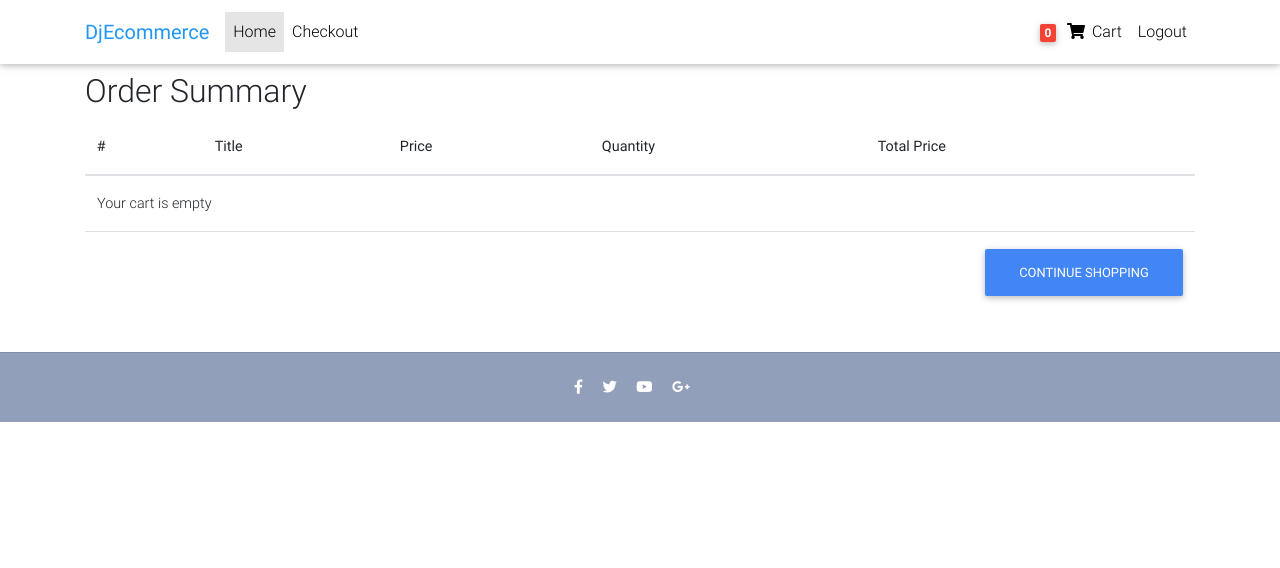
After one commit to ZeyadTareq224/django-Ecommerce, a Django app: page /order-summary/ in a window 1280 px wide. The commit adds this page. Shown: the top 568 px of the page. Run offline with Django 3.2, Linux system fonts and the light colour scheme; a user stored in the database is signed in; data comes from the database, SQL or seed files in the repository; both versions use the stored data as it was after the commit; tables that the repository leaves empty hold one stand-in row (values such as "Sample post"); some libraries are stand-ins or nearby versions.

Commit message:
added order summary page

```diff
--- a/Ecom/models.py
+++ b/Ecom/models.py
@@ -39,6 +39,21 @@ class OrderItem(models.Model):
 	def __str__(self):
 		return f"{self.quantity} of {self.item.title}"
 
+	def get_total_item_price(self):
+		return self.quantity * self.item.price
+
+	def get_total_item_discount_price(self):
+		return self.quantity * self.item.discount_price
+
+	def get_amount_saved(self):
+		return self.get_total_item_price() - self.get_total_item_discount_price()
+
+	def get_final_price(self):
+		if self.item.discount_price:
+			return self.get_total_item_discount_price()
+		else:
+			return self.get_total_item_price()
+
 class Order(models.Model):
 	user = models.ForeignKey(settings.AUTH_USER_MODEL, on_delete=models.CASCADE,null=True, blank=True)
 	items = models.ManyToManyField(OrderItem)
@@ -47,3 +62,9 @@ class Order(models.Model):
 	ordered_date = models.DateTimeField()
 	def __str__(self):
 		return self.user.username
+
+	def get_total(self):
+		total = 0
+		for order_item in self.items.all():
+			total += order_item.get_final_price()
+		return total
--- a/Ecom/templates/Ecom/nav.html
+++ b/Ecom/templates/Ecom/nav.html
@@ -1,9 +1,10 @@
+{% load cart_template_tags %}
 <!-- Navbar -->
   <nav class="navbar fixed-top navbar-expand-lg navbar-light white scrolling-navbar">
     <div class="container">
 
       <!-- Brand -->
-      <a class="navbar-brand waves-effect" href="https://mdbootstrap.com/docs/jquery/" target="_blank">
+      <a class="navbar-brand waves-effect" href="{% url 'products_list' %}" >
         <strong class="blue-text">DjEcommerce</strong>
       </a>
 
@@ -33,8 +34,8 @@
         <ul class="navbar-nav nav-flex-icons">
           {% if request.user.is_authenticated %}
           <li class="nav-item">
-            <a class="nav-link waves-effect">
-              <span class="badge red z-depth-1 mr-1"> {{total_quantity}} </span>
+            <a href="{% url 'order-summary' %}" class="nav-link waves-effect">
+              <span class="badge red z-depth-1 mr-1">{{ request.user|cart_item_count }}</span>
               <i class="fas fa-shopping-cart"></i>
               <span class="clearfix d-none d-sm-inline-block"> Cart </span>
             </a>
--- /dev/null
+++ b/Ecom/templates/Ecom/order_summary.html
@@ -0,0 +1,75 @@
+  {% extends 'Ecom/base.html' %}
+  {% load static %}
+
+  {% block content %}
+
+  <!--Main layout-->
+  <main>
+    <div class="container">
+    <div class="table-responsive">
+      <h2>Order Summary</h2>
+      <table class="table">
+        <thead>
+          <tr>
+            <th scope="col">#</th>
+            <th scope="col">Title</th>
+            <th scope="col">Price</th>
+            <th scope="col">Quantity</th>
+            <th scope="col">Total Price</th>
+          </tr>
+        </thead>
+        <tbody>
+          {% for order_item in object.items.all %}
+          <tr>
+            <th scope="row">{{forloop.counter}}</th>
+            <td>{{order_item.item.title}}</td>
+
+            <td>{{order_item.item.price}}</td>
+
+            <td>
+              <a href="{% url 'remove_single_item_from_cart' order_item.item.id %}"><i class="fas fa-minus mr-2"></i></a> {{order_item.quantity}}
+              <a href="{% url 'add_to_cart' order_item.item.id %}"><i class="fas fa-plus ml-2"></i></a>
+            </td>
+
+            {%if order_item.item.discount_price %}
+            <td>
+             ${{order_item.get_total_item_discount_price}}
+             <span class="badge badge-primary p-1">${{order_item.get_amount_saved}} saved</span>
+            </td>
+            {% else %}
+            <td>
+              ${{order_item.get_total_item_price}}
+            </td>
+            {% endif %}
+            <td><a style="color: red;" href="{% url 'remove_from_cart' order_item.item.id %}"><i class="fas fa-trash float-right"></i></a></td>
+
+            {% empty %}
+            <tr><td colspan="5">Your cart is empty</td></tr>
+            <tr>
+
+              <td colspan="5">
+                <a class="btn btn-primary float-right" href="{% url 'products_list' %}">Continue shopping</a>
+              </td>
+            </tr>
+            {% endfor %}
+            {% if object.get_total %}
+            <tr>
+              <td colspan="5"><b>Order Total</b></td>
+              <td><b>${{object.get_total}}</b></td>
+            </tr>
+
+            <tr>
+
+              <td colspan="6">
+                <a class="btn btn-warning float-right ml-2" href="{% url 'checkout' %}">Proceed to checkout</a>
+                <a class="btn btn-primary float-right" href="{% url 'products_list' %}">Continue shopping</a>
+              </td>
+            </tr>
+            {% endif %}
+        </tbody>
+      </table>
+    </div>
+    </div>
+  </main>
+  <!--Main layout-->
+{% endblock content %}
--- /dev/null
+++ b/Ecom/templatetags/cart_template_tags.py
@@ -0,0 +1,13 @@
+from django import template
+from Ecom.models import Order
+
+register = template.Library()
+
+
+@register.filter
+def cart_item_count(user):
+    if user.is_authenticated:
+        qs = Order.objects.filter(user=user, ordered=False)
+        if qs.exists():
+            return qs[0].items.count()
+    return 0
--- a/Ecom/urls.py
+++ b/Ecom/urls.py
@@ -2,9 +2,12 @@ from django.urls import path
 from . import views
 
 urlpatterns = [
-	path('', views.products_list, name='products_list'),
-	path('product-detail/<int:id>', views.product_details, name='products_details'),
+	path('', views.HomeView.as_view(), name='products_list'),
+	path('product-detail/<int:pk>', views.ItemDetailView.as_view(), name='products_details'),
 	path('checkout/', views.checkout, name='checkout'),
+	path('order-summary/', views.OrderSummaryVeiw.as_view(), name='order-summary'),
 	path('add_to_cart/<int:id>', views.add_to_cart, name='add_to_cart'),
 	path('remove_from_cart/<int:id>', views.remove_from_cart, name='remove_from_cart'),
+	path('remove_single_item_from_cart/<int:id>', views.remove_single_item_from_cart, name='remove_single_item_from_cart'),
+
 ]
--- a/Ecom/views.py
+++ b/Ecom/views.py
@@ -2,53 +2,41 @@ from django.shortcuts import render, get_object_or_404, redirect
 from .models import Item, Order, OrderItem
 from django.contrib import messages
 from django.utils import timezone
+from django.views.generic import ListView, DetailView, View
+from django.core.exceptions import ObjectDoesNotExist
+from django.contrib.auth.decorators import login_required
+from django.contrib.auth.mixins import LoginRequiredMixin
+class HomeView(ListView):
+    model = Item
+    template_name = 'Ecom/home-page.html'
+    paginate_by = 10
 
 
-def get_total_quantity_in_cart(request):
-	current_cart = Order.objects.get(user=request.user)
-	items = current_cart.items.all()
-
-	total_quantity = 0
-	for item in items:
-		total_quantity += item.quantity
-
-	return total_quantity
+class ItemDetailView(DetailView):
+    model = Item
+    template_name = 'Ecom/product-page.html'
 
 
-def products_list(request):
+class OrderSummaryVeiw(LoginRequiredMixin, View):
+    def get(self, *args, **kwargs):
+        try:
+            order = Order.objects.get(user=self.request.user, ordered=False)
+            context = {'object': order}
+            return render(self.request, 'Ecom/order_summary.html', context)
 
-
-	total_quantity = get_total_quantity_in_cart(request)
-
-	context = {
-	'total_quantity': total_quantity,
-	'items': Item.objects.all(),
-	}
-	return render(request, 'Ecom/home-page.html', context)
-
-def	product_details(request, id):
-	#nav cart items
-	total_quantity = get_total_quantity_in_cart(request)
-	#end nav cart items
-
-	item = get_object_or_404(Item, id=id)
-	context = {
-	'item': item,
-	'total_quantity': total_quantity
-	}
-	return render(request, 'Ecom/product-page.html', context)
+        except ObjectDoesNotExist:
+            messages.error(self.request, "You don't have an active order")
+            return redirect('/')
 
 def checkout(request):
-	#nav cart items
-	total_quantity = get_total_quantity_in_cart(request)
-	#end nav cart items
 
-	context = {'total_quantity': total_quantity}
+	context = {}
 	return render(request, 'Ecom/checkout-page.html', context)
 
 
+@login_required
 def add_to_cart(request, id):
-    item = get_object_or_404(Item, id=id)
+    item = get_object_or_404(Item, pk=id)
     order_item, created = OrderItem.objects.get_or_create(
         item=item,
         user=request.user,
@@ -58,25 +46,27 @@ def add_to_cart(request, id):
     if order_qs.exists():
         order = order_qs[0]
         # check if the order item is in the order
-        if order.items.filter(item__id=item.id).exists():
+        if order.items.filter(item__pk=item.id).exists():
             order_item.quantity += 1
             order_item.save()
             messages.info(request, "This item quantity was updated.")
-            return redirect("products_details", id=id)
+            return redirect("order-summary")
         else:
             order.items.add(order_item)
             messages.info(request, "This item was added to your cart.")
-            return redirect("products_details", id=id)
+            return redirect("order-summary")
     else:
         ordered_date = timezone.now()
         order = Order.objects.create(
             user=request.user, ordered_date=ordered_date)
         order.items.add(order_item)
         messages.info(request, "This item was added to your cart.")
-        return redirect("products_details", id=id)
+        return redirect("order-summary")
 
+
+@login_required
 def remove_from_cart(request, id):
-    item = get_object_or_404(Item, id=id)
+    item = get_object_or_404(Item, pk=id)
     order_qs = Order.objects.filter(
         user=request.user,
         ordered=False
@@ -84,7 +74,7 @@ def remove_from_cart(request, id):
     if order_qs.exists():
         order = order_qs[0]
         # check if the order item is in the order
-        if order.items.filter(item__id=item.id).exists():
+        if order.items.filter(item__pk=item.id).exists():
             order_item = OrderItem.objects.filter(
                 item=item,
                 user=request.user,
@@ -93,10 +83,41 @@ def remove_from_cart(request, id):
             order.items.remove(order_item)
             order_item.delete()
             messages.info(request, "This item was removed from your cart.")
-            return redirect("products_details", id=id)
+            return redirect("order-summary")
         else:
             messages.info(request, "This item was not in your cart")
-            return redirect("products_details", id=id)
+            return redirect("products_details", pk=id)
     else:
         messages.info(request, "You do not have an active order")
-        return redirect("products_details", id=id)
+        return redirect("products_details", pk=id)
+
+@login_required
+def remove_single_item_from_cart(request, id):
+    item = get_object_or_404(Item, pk=id)
+    order_qs = Order.objects.filter(
+        user=request.user,
+        ordered=False
+    )
+    if order_qs.exists():
+        order = order_qs[0]
+        # check if the order item is in the order
+        if order.items.filter(item__pk=item.id).exists():
+            order_item = OrderItem.objects.filter(
+                item=item,
+                user=request.user,
+                ordered=False
+            )[0]
+            if order_item.quantity > 1:
+                order_item.quantity -= 1
+                order_item.save()
+            else:
+                order.items.remove(order_item)
+
+            messages.info(request, "This item quantity was updated.")
+            return redirect("order-summary")
+        else:
+            messages.info(request, "This item was not in your cart")
+            return redirect("products_details", pk=id)
+    else:
+        messages.info(request, "You do not have an active order")
+        return redirect("products_details", pk=id)
--- a/django_ecommerce/settings.py
+++ b/django_ecommerce/settings.py
@@ -146,3 +146,8 @@ AUTHENTICATION_BACKENDS = [
 ]
 
 SITE_ID = 1
+
+CRISPY_TEMPLATE_PACK = 'bootstrap4'
+
+LOGIN_REDIRECT_URL='/'
+LOGOUT_REDIRECT_URL='/accounts/login'
```
Also changed, not shown: Ecom/templates/Ecom/home-page.html (+12 -20 lines), db.sqlite3.
